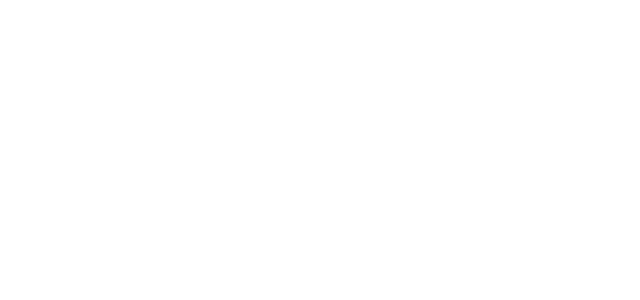
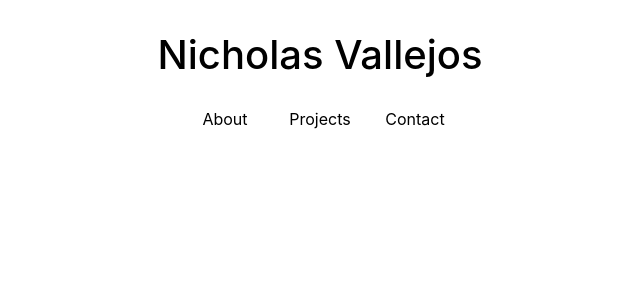
Before and after one commit to Guambo/portfolio-website, a React (Create React App) app: page / in a window 1280 px wide. Shown: the top 300 px of the page, without its empty margins (320-960 px from the left). Built offline with nearby package versions, Linux system fonts and the light colour scheme.

Commit message:
Created Header component
+Header.js
+Header.css
-.eslintcache

```diff
--- a/src/App.js
+++ b/src/App.js
@@ -1,9 +1,10 @@
 import './App.css';
+import Header from './Header.js';
 
 function App() {
   return (
     <div className="App">
-      { /* Header Component */ }
+      <Header />
       { /* About Component */ }
       { /* Projects Component */ }
       { /* Contact Component */ }
--- /dev/null
+++ b/src/Header.css
@@ -0,0 +1,34 @@
+.header {
+  margin-top: 30px;
+  display: flex;
+  flex-direction: column;
+  position: sticky;
+}
+
+.header__title {
+  font-size: 30pt;
+  font-weight: 450;
+}
+
+.header__sections {
+  display: flex;
+  justify-content: center;
+  margin-top: 2px;
+}
+
+.header__sections > p {
+  margin-left: 10px;
+  margin-right: 10px;
+  width: 75px;
+  height: 75px;
+  display: flex;
+  justify-content: center;
+  align-items: center;
+}
+
+.header__sections > p:hover {
+  background-size: 50% 50%;
+  background-color: #acb8ce81;
+  border-bottom: 5px solid #92a8d1;
+  cursor: pointer;
+}
--- /dev/null
+++ b/src/Header.js
@@ -0,0 +1,17 @@
+import React from 'react';
+import './Header.css';
+
+function Header() {
+    return (
+        <div className="header">
+            <div className="header__title">Nicholas Vallejos</div>
+            <div className="header__sections">
+                <p>About</p>
+                <p>Projects</p>
+                <p>Contact</p>
+            </div>
+        </div>
+    )
+}
+
+export default Header;
--- a/src/index.css
+++ b/src/index.css
@@ -1,13 +1,18 @@
+* {
+  margin: 0;
+  box-sizing: border-box;
+}
+
 body {
   margin: 0;
-  font-family: -apple-system, BlinkMacSystemFont, 'Segoe UI', 'Roboto', 'Oxygen',
-    'Ubuntu', 'Cantarell', 'Fira Sans', 'Droid Sans', 'Helvetica Neue',
+  font-family: -apple-system, BlinkMacSystemFont, "Segoe UI", "Roboto", "Oxygen",
+    "Ubuntu", "Cantarell", "Fira Sans", "Droid Sans", "Helvetica Neue",
     sans-serif;
   -webkit-font-smoothing: antialiased;
   -moz-osx-font-smoothing: grayscale;
 }
 
 code {
-  font-family: source-code-pro, Menlo, Monaco, Consolas, 'Courier New',
+  font-family: source-code-pro, Menlo, Monaco, Consolas, "Courier New",
     monospace;
 }
```
Also changed, not shown: 1 other file (tests, documents, lock files or other folders).
